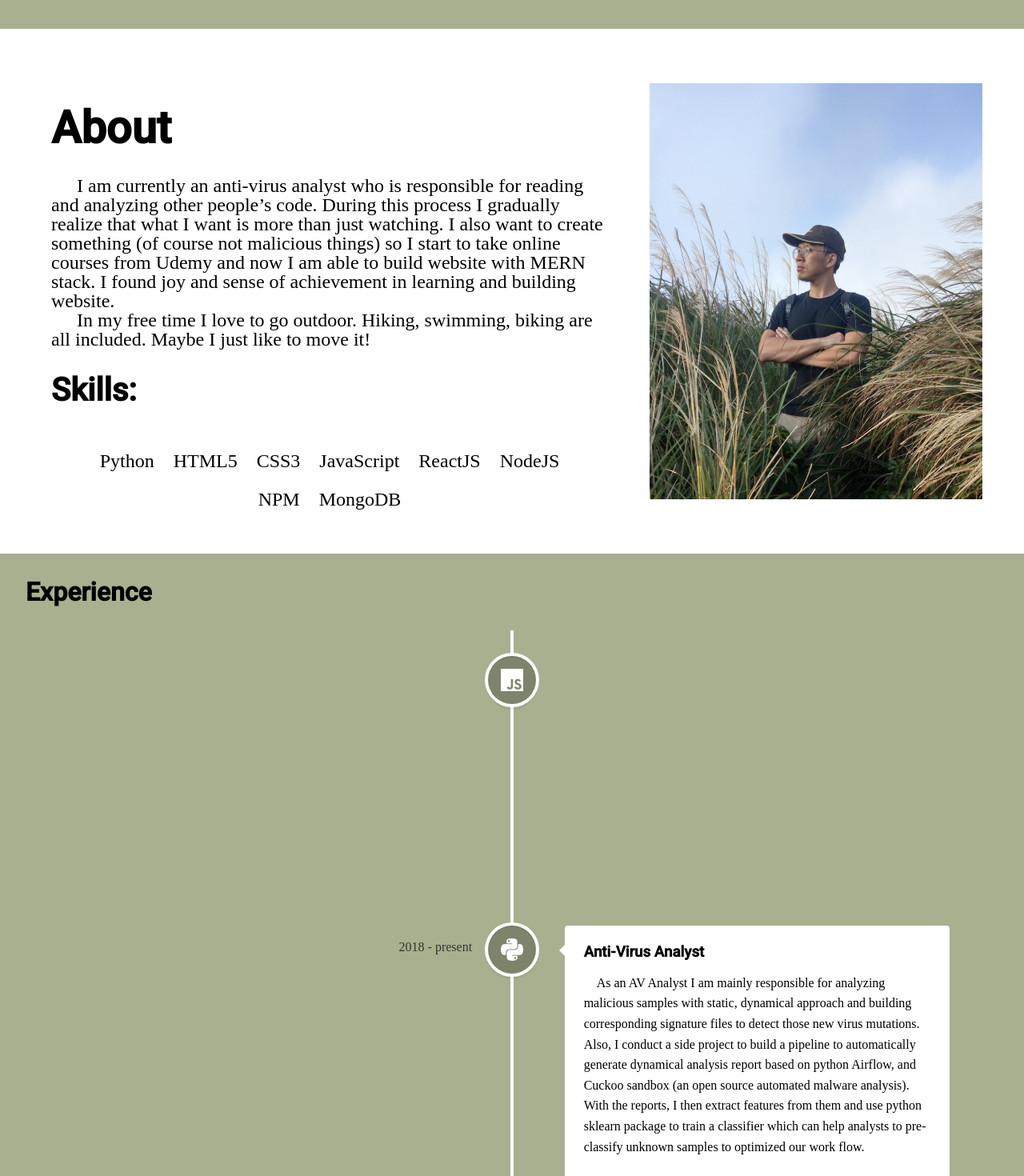
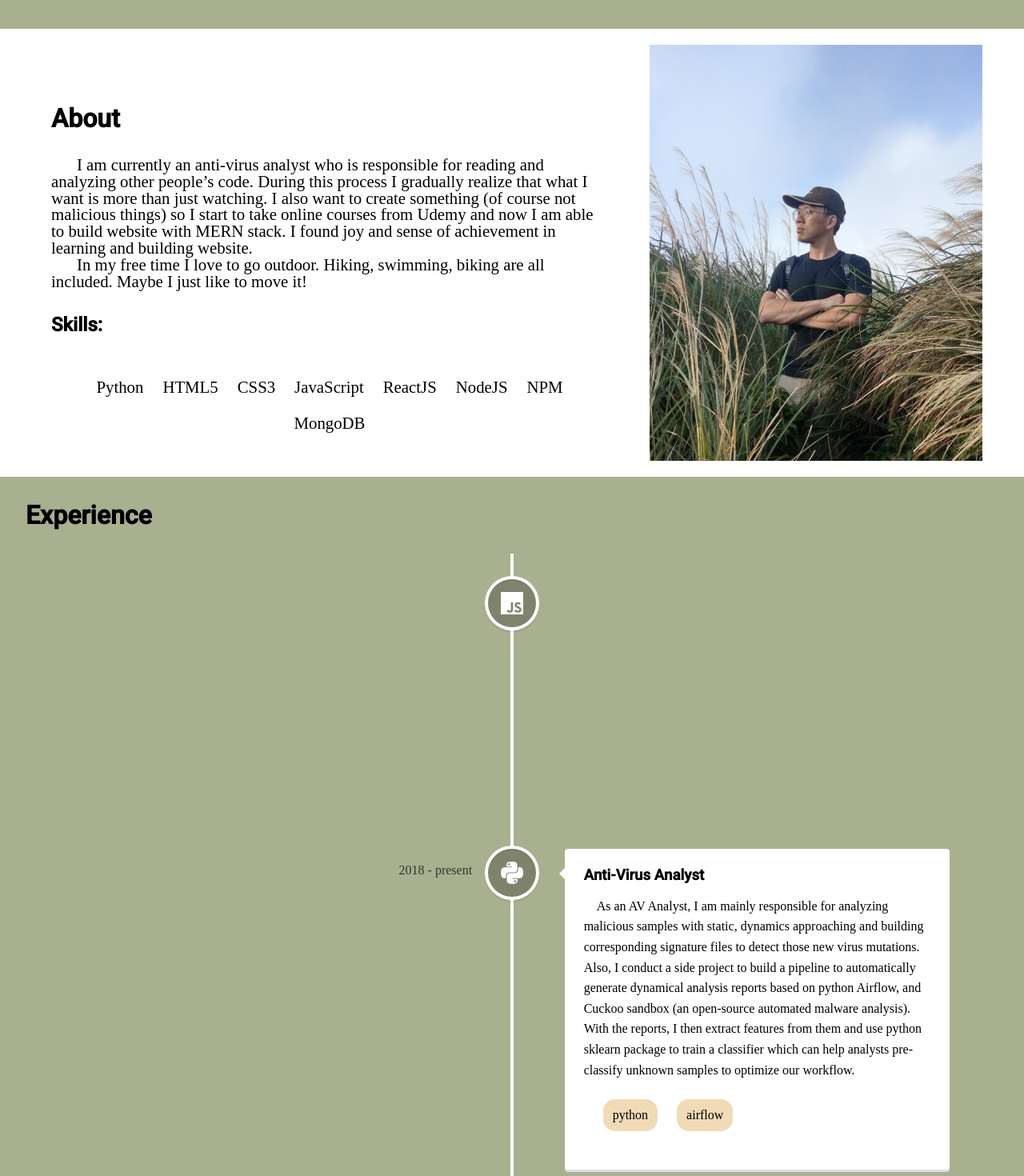
Before and after one commit to DeltaLF/portfolio, a React (Create React App) app: page / in a window 1280 px wide. Shown: the part 820-2290 px from the top of the page at 80% size. Built offline with nearby package versions, Linux system fonts and the light colour scheme; some icons are missing.

Commit message:
samll fixes

```diff
--- a/src/components/about/About.css
+++ b/src/components/about/About.css
@@ -29,18 +29,18 @@
 }
 
 .about-page .left .left-header h1 {
-  font-size: 3.5rem;
+  font-size: 2rem;
   width: 100%;
   margin: 0;
 }
 
 .about-page .left h3 {
-  font-size: 2.5rem;
+  font-size: 1.5rem;
 }
 
 .about-page .left p {
   text-indent: 2rem;
-  font-size: 1.5rem;
+  font-size: 1.3rem;
 }
 
 .about-page .left ol {
@@ -50,7 +50,7 @@
   -webkit-box-pack: center;
       -ms-flex-pack: center;
           justify-content: center;
-  font-size: 1.5rem;
+  font-size: 1.3rem;
 }
 
 .about-page .right {
--- a/src/components/about/About.scss
+++ b/src/components/about/About.scss
@@ -15,25 +15,25 @@
     .left-header{
       margin: 2rem 0 2rem 0;
       h1{
-        font-size: 3.5rem;
+        font-size: 2rem;
         width: 100%;
         margin: 0;
       }
     }
 
     h3 {
-      font-size: 2.5rem;
+      font-size: 1.5rem;
 
     }
     p {
       text-indent: 2rem;
       // margin: 2rem 0;
-      font-size: 1.5rem;
+      font-size: 1.3rem;
     }
     ol{
       display: flex;
       justify-content: center;
-      font-size: 1.5rem;
+      font-size: 1.3rem;
     }
   }
   .right {
@@ -51,20 +51,7 @@
   }
 }
 
-// @media screen and (max-width: 1050px) {
-//   .about-page {
-//     .left {
-//       padding: 2rem 2rem;
-//     }
-//     .right {
-//       img {
-//         width:100%;
-//         // width: 25vw;
-//         margin: 3em auto;
-//       }
-//     }
-//   }
-// }
+
 
 @media screen and (max-width: 1050px) {
   .about-page {
--- a/src/components/navbar/Navbar.css
+++ b/src/components/navbar/Navbar.css
@@ -67,7 +67,7 @@
   .navbar-main .navbar-list {
     margin: 1rem 0.3rem;
     width: 100%;
-    font-size: 1.2rem;
+    font-size: 1.1rem;
   }
 }
 /*# sourceMappingURL=Navbar.css.map */
--- a/src/components/navbar/Navbar.scss
+++ b/src/components/navbar/Navbar.scss
@@ -50,7 +50,7 @@
     .navbar-list {
       margin: 1rem 0.3rem;
       width: 100%;
- font-size: 1.2rem;
+ font-size: 1.1rem;
 
 
     }
--- a/src/portfolio.js
+++ b/src/portfolio.js
@@ -44,7 +44,7 @@ const experience = [
     title: "Self-taught web developer",
     icon: "fab fa-js",
     jobDesc:
-      "I take several Udemy web developer classes in my free time, and now I have finished 5 courses. Besides, there are some more classes undergoing. I also deploy 3 websites based on the knowledge I acquired.",
+      "I take several Udemy web developer classes in my free time, and now I have finished 5 courses. Besides, some more classes are still undergoing. I also deploy 3 websites based on the knowledge I acquired.",
     skillList: ["javascript", "react", "html", "css"],
   },
   {
@@ -52,15 +52,15 @@ const experience = [
     title: "Anti-Virus Analyst ",
     icon: "fab fa-python",
     jobDesc:
-      "As an AV Analyst I am mainly responsible for analyzing malicious samples with static, dynamical approach and building corresponding signature files to detect those new virus mutations. Also, I conduct a side project to build a pipeline to automatically generate dynamical analysis report based on python Airflow, and Cuckoo sandbox (an open source automated malware analysis). With the reports, I then extract features from them and use python sklearn package to train a classifier which can help analysts to pre-classify unknown samples to optimized our work flow.",
+      "As an AV Analyst, I am mainly responsible for analyzing malicious samples with static, dynamics approaching and building corresponding signature files to detect those new virus mutations. Also, I conduct a side project to build a pipeline to automatically generate dynamical analysis reports based on python Airflow, and Cuckoo sandbox (an open-source automated malware analysis). With the reports, I then extract features from them and use python sklearn package to train a classifier which can help analysts pre-classify unknown samples to optimize our workflow. ",
     skillList: ["python", "airflow"],
   },
 ];
 
 const aboutPage = {
   aboutMe: [
-    "I am currently an anti-virus analyst who is responsible for reading and analyzing other people’s code. During this process I gradually realize that what I want is more than just watching. I also want to create something (of course not malicious things) so I start to take online courses from Udemy and now I am able to build website with MERN stack. I found joy and sense of achievement in learning and building website. ",
-    " In my free time I love to go outdoor. Hiking, swimming, biking are all included. Maybe I just like to move it!",
+    "I am currently an anti-virus analyst who is responsible for reading and analyzing other people’s code. During this process I gradually realize that what I want is more than just watching. I also want to create something (of course not malicious things) so I start to take online courses from Udemy and now I am able to build website with MERN stack. I found joy and sense of achievement in learning and building website.",
+    "In my free time I love to go outdoor. Hiking, swimming, biking are all included. Maybe I just like to move it!",
   ],
   portaitPath: portrait,
   softwareSkills: [
@@ -132,14 +132,14 @@ const project = [
     imgPath: project1,
     url: "https://github.com/DeltaLF/online-course",
     projectDesc:
-      "Start from scratch to build a online learning website based on MERN stack (MongoDB, Express, React, NodeJS).  Authentication is implemented by jwt token. You can register an account to create course, subscribe course, put course in shop cart. Also, there is a new students promotion only existing in new user for 5 hours which is implemented by localStorage.",
+      "Start from scratch to build an online learning website based on MERN stack (MongoDB, Express, React, NodeJS). Authentication is implemented by jwt token. You can register an account to create courses, subscribe to courses, and put courses in the shop cart. Also, there is a new students promotion only existing for the new user for 5 hours which is implemented by localStorage.",
   },
   {
     title: "Video Search React project",
     imgPath: project2,
     url: "https://github.com/DeltaLF/video-app",
     projectDesc:
-      "A React front end website that can search youtube videos, wikipedia by making api request. The api request is made through Netlify serverless function to prevent api key being accessed directly.",
+      "A React front-end website that can search youtube videos, and Wikipedia by making an API request. The API request is made through the Netlify serverless function to prevent the API key from being accessed directly.",
   },
 
   {
@@ -147,7 +147,7 @@ const project = [
     imgPath: project3,
     url: "https://github.com/DeltaLF/yelpcamp-",
     projectDesc:
-      "A project modified from The Web Developer Bootcamp. This site is built by node, express, ejs, mongodb atlas and it can be used to create and share camp information. I add some extra features that are passport Google login, review editable, middleware to check login status, user image schema, user able to be deleted.",
+      "A project modified from The Web Developer Bootcamp. This site is built by node, express, ejs, and MongoDB atlas and it can be used to create and share camp information. I add some extra features that are passport Google login, review editable, middleware to check login status, user image schema, and function to delete a user.",
   },
 ];
 
```
Also changed, not shown: 1 other file (tests, documents, lock files or other folders).
